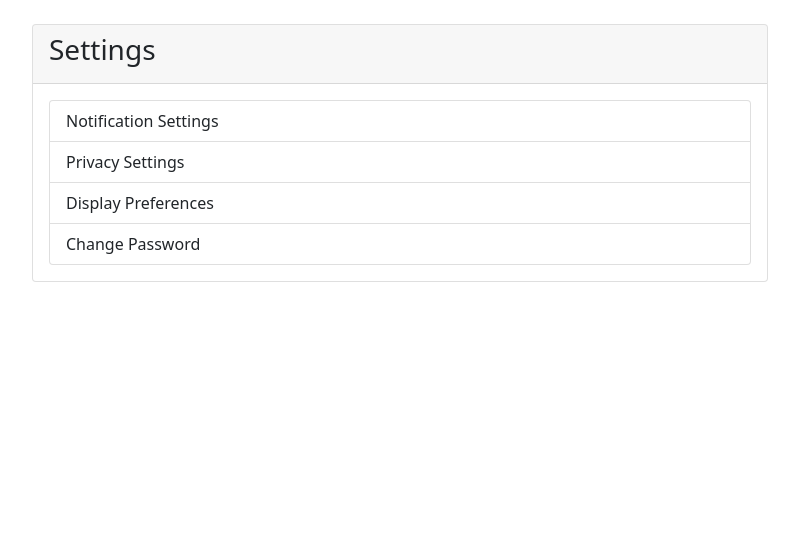
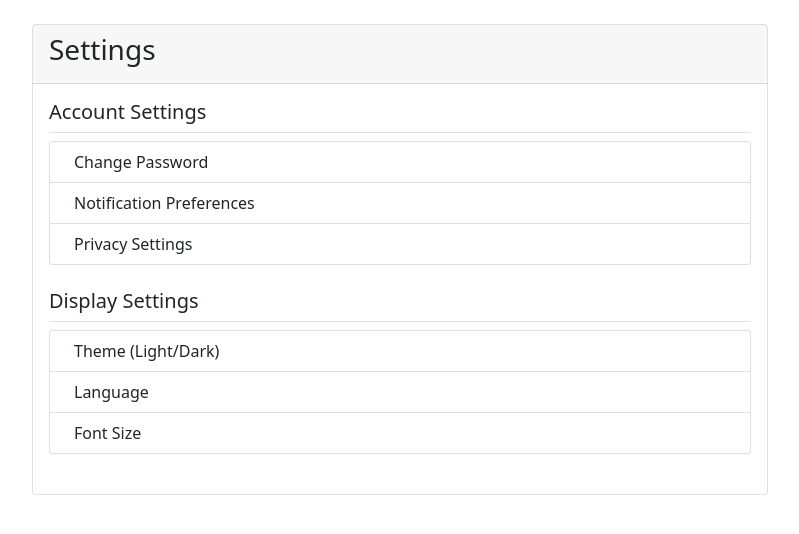
Before and after one commit to Mooor-204/eduConnect-django, a Django app: template templates/profile_menu/settings.html in a window 1280 px wide. Shown: the top 534 px of the page, without its empty margins (240-1039 px from the left). Run offline with Django 3.2, Linux system fonts and the light colour scheme; the template is opened without the code that fills it, so the values that code supplies are empty.

Commit message:
Add settings page with account and display options: settings button now has the options of changing passwords, notif preferences , and other privacy features

```diff
--- a/templates/profile_menu/settings.html
+++ b/templates/profile_menu/settings.html
@@ -10,22 +10,37 @@
                 <h3>Settings</h3>
             </div>
             <div class="card-body">
+                <div class="mb-4">
+                    <h5 class="border-bottom pb-2">Account Settings</h5>
                     <div class="list-group">
                         <a href="#" class="list-group-item list-group-item-action">
-                        <i class="bi bi-bell"></i> Notification Settings
+                            <i class="bi bi-key me-2"></i> Change Password
                         </a>
                         <a href="#" class="list-group-item list-group-item-action">
-                        <i class="bi bi-shield"></i> Privacy Settings
+                            <i class="bi bi-bell me-2"></i> Notification Preferences
                         </a>
                         <a href="#" class="list-group-item list-group-item-action">
-                        <i class="bi bi-display"></i> Display Preferences
+                            <i class="bi bi-shield me-2"></i> Privacy Settings
+                        </a>
+                    </div>
+                </div>
+
+                <div class="mb-4">
+                    <h5 class="border-bottom pb-2">Display Settings</h5>
+                    <div class="list-group">
+                        <a href="#" class="list-group-item list-group-item-action">
+                            <i class="bi bi-palette me-2"></i> Theme (Light/Dark)
                         </a>
                         <a href="#" class="list-group-item list-group-item-action">
-                        <i class="bi bi-key"></i> Change Password
+                            <i class="bi bi-translate me-2"></i> Language
+                        </a>
+                        <a href="#" class="list-group-item list-group-item-action">
+                            <i class="bi bi-fonts me-2"></i> Font Size
                         </a>
                     </div>
                 </div>
             </div>
         </div>
     </div>
+</div>
 {% endblock %}
```
Lines whose indentation alone changed are shown as unchanged.
